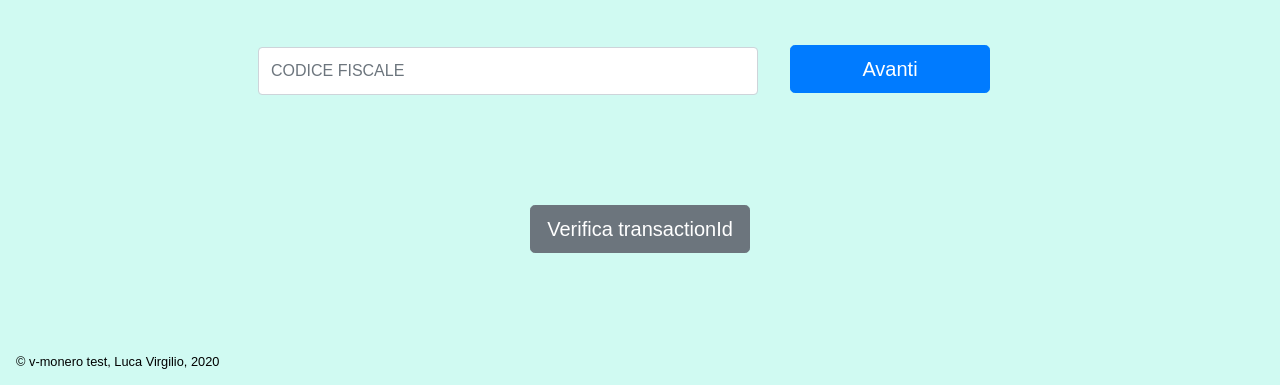
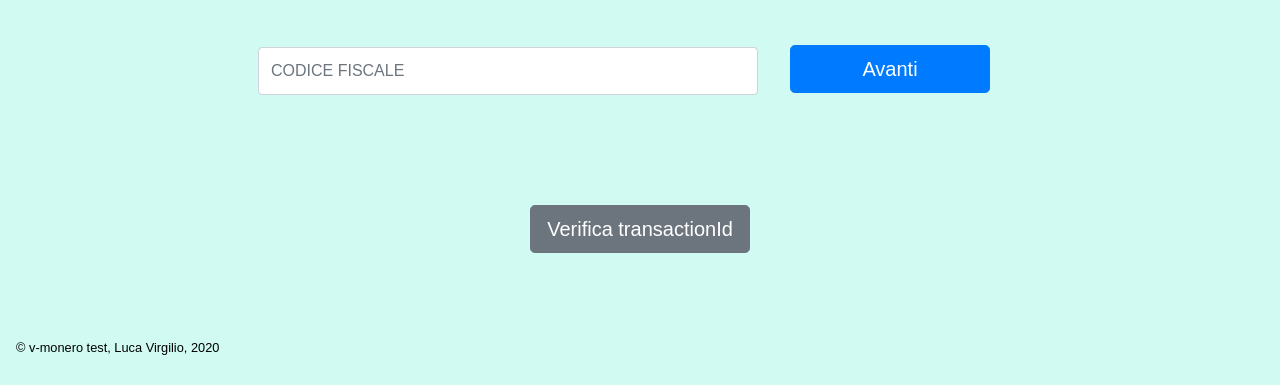
Before and after one commit to Luca-Virgilio/v-monero-be, a website: page public/index.html in a window 1280 px wide. Shown: the part 429-814 px from the top of the page. Drawn offline with nearby package versions, Linux system fonts and the light colour scheme.

Commit message:
Fix footer css

```diff
--- a/public/stylesheets/style.css
+++ b/public/stylesheets/style.css
@@ -13,7 +13,7 @@ a {
   margin: 0 auto -100px;
 }
 
-.footer, #push {
+.footer {
   height: 100px;
 }
 
```
